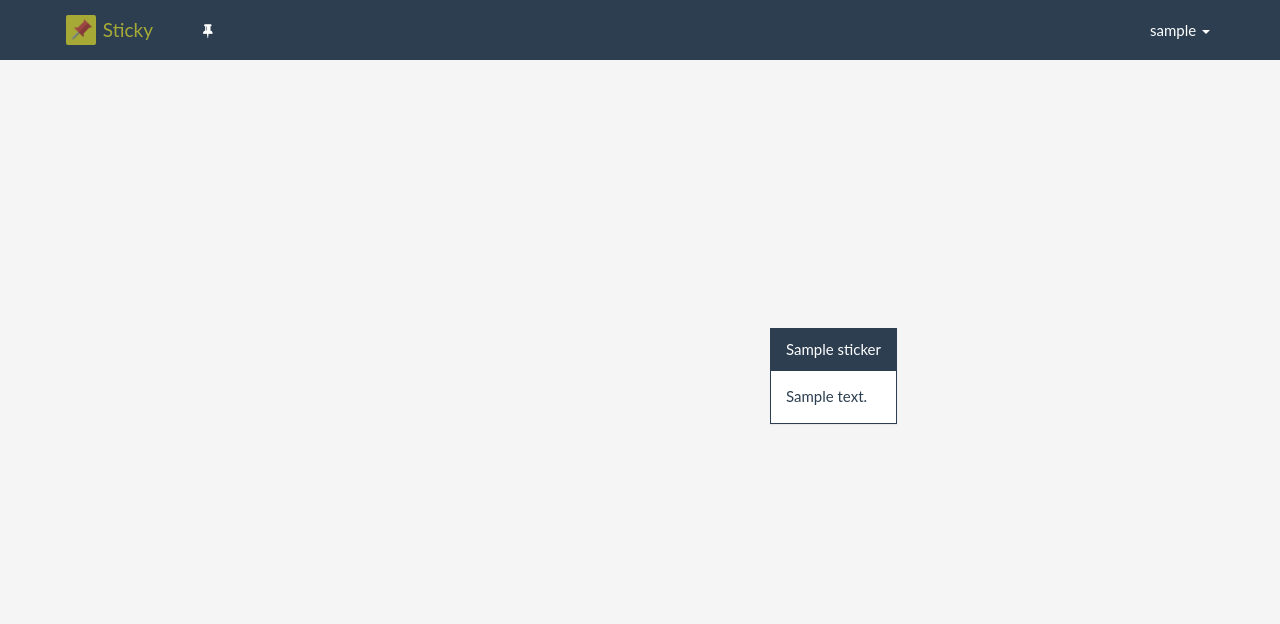
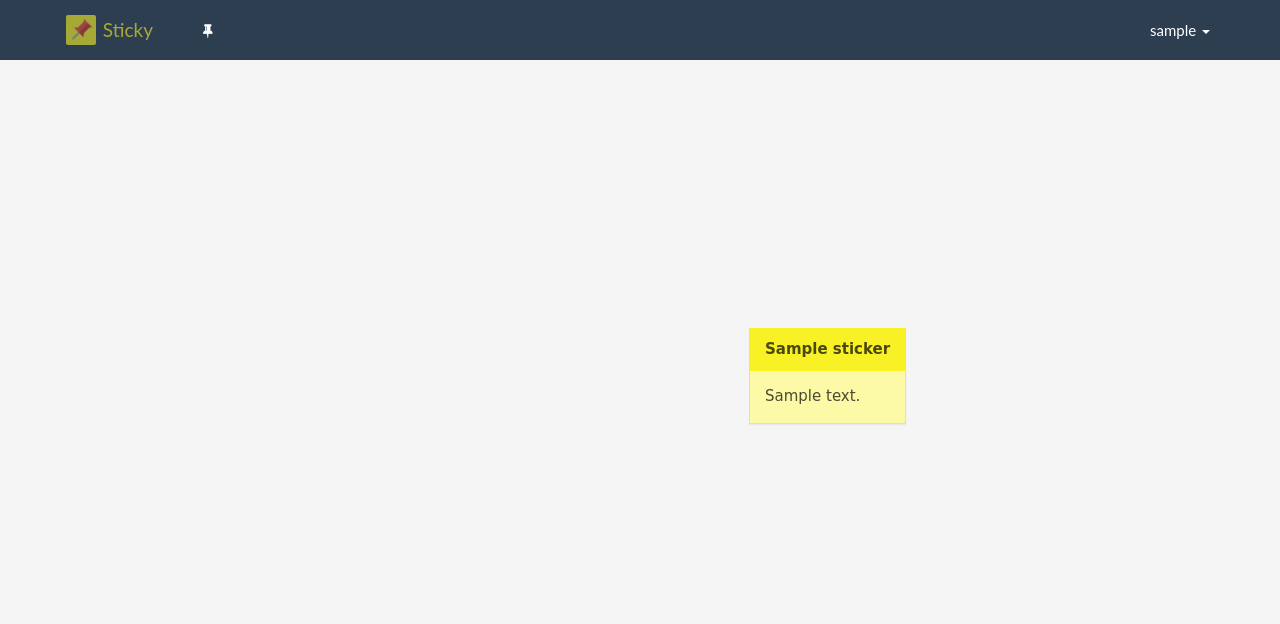
Before and after one commit to Momjo/sticky, a Django app: page / in a window 1280 px wide. Shown: the top 624 px of the page. Run offline with Django 3.2, Linux system fonts and the light colour scheme; a user stored in the database is signed in; tables that the repository leaves empty hold one stand-in row (values such as "Sample post"); some libraries are stand-ins or nearby versions.

Commit message:
Stickers look more like actual stickers

```diff
--- a/stickers/static/stickers/css/app.css
+++ b/stickers/static/stickers/css/app.css
@@ -18,11 +18,12 @@ body::-webkit-scrollbar-thumb {
     background-color: #2C3E50;
 }
 
-form * {
+form input,
+form textarea {
     margin-bottom: 30px;
 }
 
-form input.input-sm {
+form .input-sm {
     margin-bottom: 10px;
 }
 
@@ -113,7 +114,7 @@ a {
     min-width: 50px;
     display: table;
     position: absolute;
-    opacity: 0;
+    border-color: #F7F125;
     -webkit-border-radius: 0;
             border-radius: 0;
     -webkit-transition: box-shadow 0.3s, transform 0.3s;
@@ -121,6 +122,17 @@ a {
 }
 
 .sticker .title {
+    color: rgba(0, 0, 0, 0.7);
+    background-color: #F7F125;
+    border-color: #F7F125;
+    font-family: cursive;
+    font-weight: bold;
     -webkit-border-radius: 0 !important;
             border-radius: 0 !important;
 }
+
+.sticker .description {
+    background: rgba(247, 241, 37, 0.4);
+    color: rgba(0, 0, 0, 0.7);
+    font-family: cursive;
+}
```
